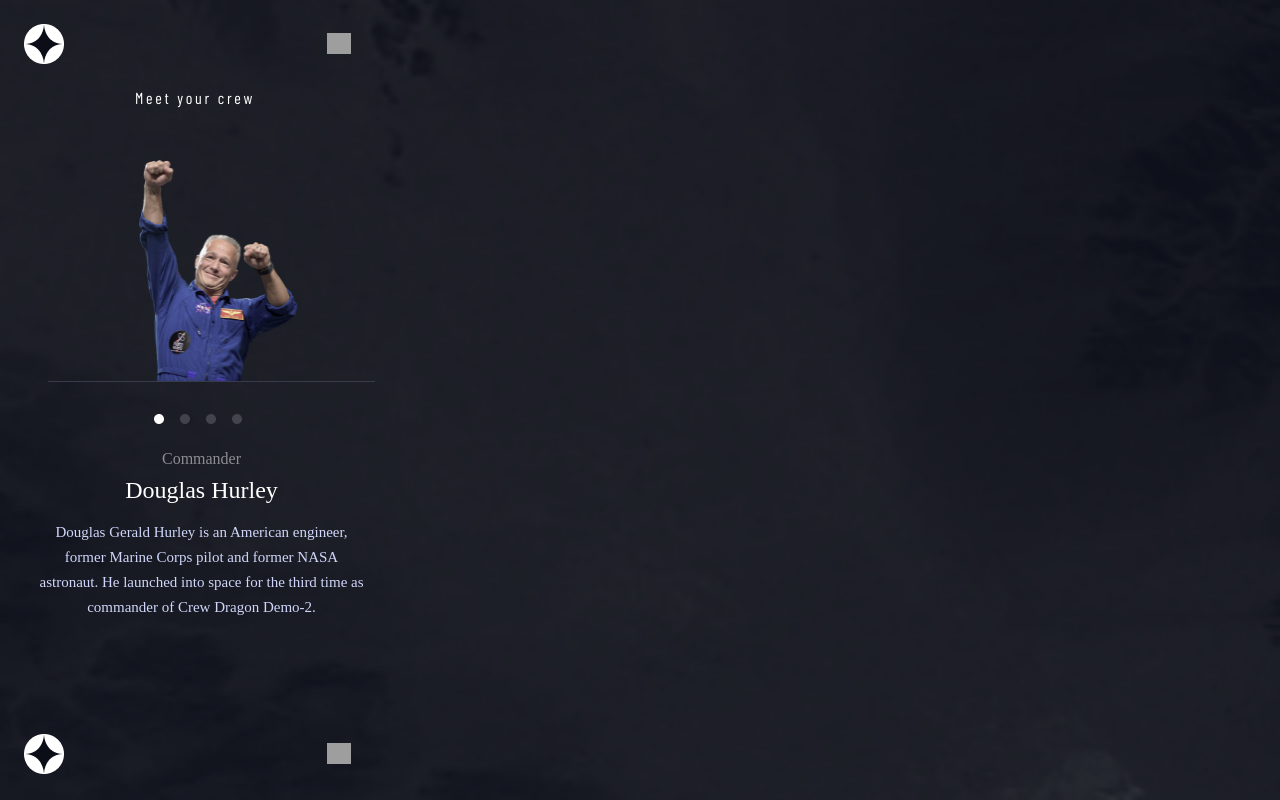
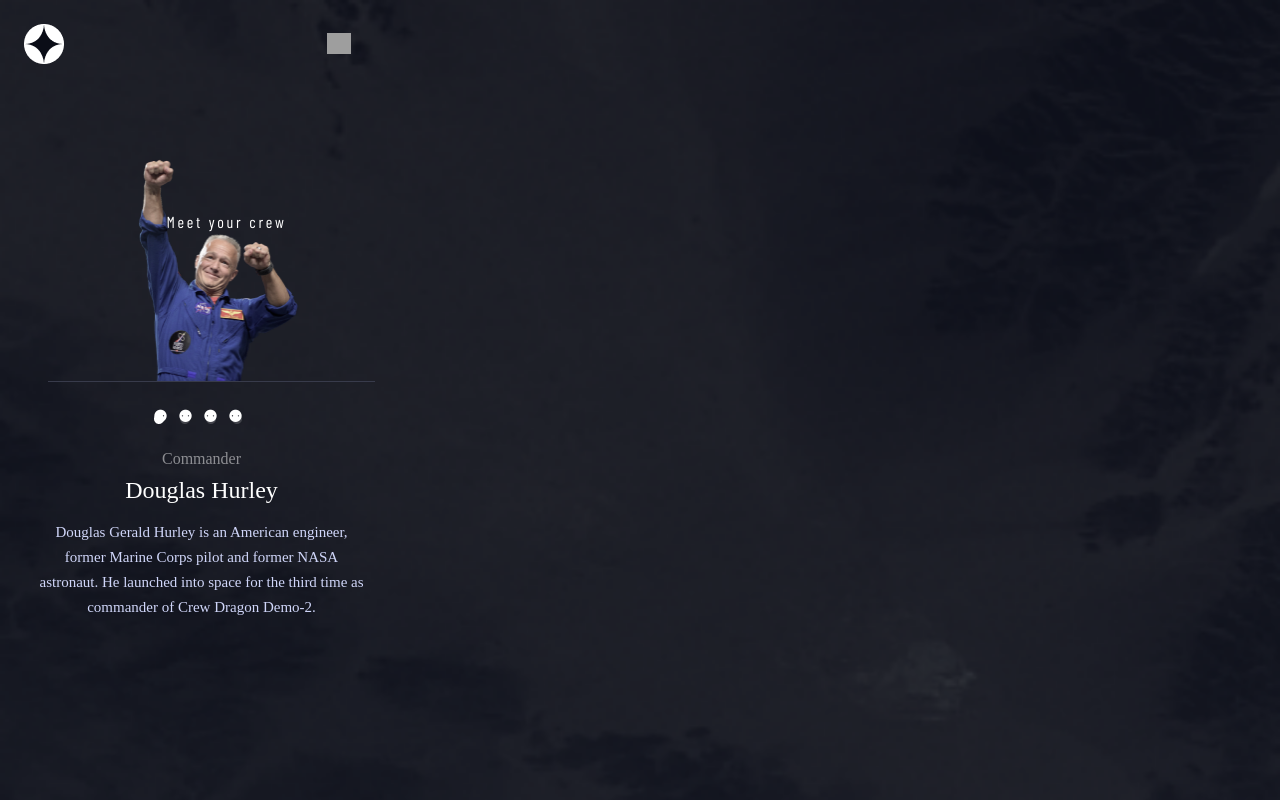
Before and after one commit to Luis-Restrepo98/workshop-6, a React (Vite) app: page / in a window 1280 px wide. Shown: the top 800 px of the page. Built offline with nearby package versions, Linux system fonts and the light colour scheme; grey boxes are pictures that could not be loaded; a web font is replaced by a local one.

Commit message:
implementacion mobile con carrusel

```diff
--- /dev/null
+++ b/src/components/CarruselPersonajes.jsx
@@ -0,0 +1,31 @@
+import React, { useState } from "react";
+import { Carrusel } from "../components/carrusel";
+import "../sass/personajes.scss";
+
+const CarruselPersonajes = () => {
+    const [activeIndex, setActiveIndex] = useState(0);
+
+    const goToSlide = (slideIndex) => {
+        setActiveIndex(slideIndex)
+    }
+
+    return (
+      <>
+        {Carrusel[activeIndex]}
+        <div className="carrusel__circular">
+            {
+                Carrusel.map((_, idx) => (
+                    <div key={idx} className={`carrusel__circular__item`}
+                    onClick={() => goToSlide(idx)}>
+                    &#9865;
+                </div>))
+
+            }
+
+        </div>
+      </>
+
+  );
+};
+
+export default CarruselPersonajes;
--- /dev/null
+++ b/src/components/carrusel.jsx
@@ -0,0 +1,13 @@
+import Personajes from '../components/Personajes';
+import Personaje2 from "../components/Personaje2";
+import Personaje3 from "../components/personaje3";
+import Personaje4 from "../components/personaje4";
+
+export const Carrusel = [
+  <Personajes key="Personajes" />,
+  <Personaje2 key="Personaje2" />,
+  <Personaje3 key="Personaje3" />,
+  <Personaje4 key="Personaje4" />,
+];
+
+export default Carrusel;
--- a/src/main.jsx
+++ b/src/main.jsx
@@ -1,15 +1,9 @@
 import React from 'react'
 import ReactDOM from 'react-dom/client'
-import Personajes from './components/Personajes'
-import Personaje2 from "./components/Personaje2"
-import Personaje3 from "./components/personaje3"
-import Personaje4 from "./components/personaje4"
+import CarruselPersonajes from './components/CarruselPersonajes'
 
 ReactDOM.createRoot(document.getElementById('root')).render(
   <React.StrictMode>
-    <Personajes />
-    <Personaje2/>
-    <Personaje3/>
-    <Personaje4/>
+    <CarruselPersonajes/>
   </React.StrictMode>,
 )
--- a/src/sass/personajes.scss
+++ b/src/sass/personajes.scss
@@ -18,7 +18,15 @@
     position: relative;
     width: 375px;
     height: 710px;
+    @media (min-width: 1440px) {
+        position: relative;
+        width: 1440px;
+        height: 900px;
+        top: -3022px;
+        left: 101px;
+    }
   }
+
 .header__container{
     position: absolute
 }
@@ -35,6 +43,9 @@
     height: 21px;
     top: 33px;
     left: 327px;
+    @media (min-width: 1440px) {
+            /* display: none; */
+        }
 }
 .title__primer__personaje{
     position: absolute;
@@ -51,6 +62,14 @@
     letter-spacing: 2.700000047683716px;
     text-align: left;
     color:#FFFFFF;
+    @media (min-width: 1115px) {
+        width: 286px;
+        height: 34px;
+        top: 212px;
+        left: 166.5px;
+        padding: 0px, 4px, 0px, 0px;
+
+    }
 }
 .container__image{
     position: absolute;
@@ -87,6 +106,8 @@
     height: 10px;
     top: 20px;
     left: 130px;
+    font-size: 16px;
+    font-weight: 700;
 }
 .container__paragraph{
     position: absolute;
@@ -146,3 +167,35 @@
 
     color: #D0D6F9;
 }
+
+//carrusel personajes
+.carrusel__circular{
+    position: absolute;
+    display: flex;
+    justify-content: center;
+    width: 100px;
+    height: 212px;
+    top: 407px;
+    left: 153px;
+    &__item{
+        display: flex;
+        width: 88px;
+        height: 10px;
+        top: 20px;
+        left: 130px;
+        font-size: 16px;
+        font-weight: 700;
+        color: white;
+    }
+    &:hover{
+        cursor: pointer;
+        opacity: 20%;
+    }
+}
+
+
+
+
+@media (min-width: 1115px) {
+
+    }
```
